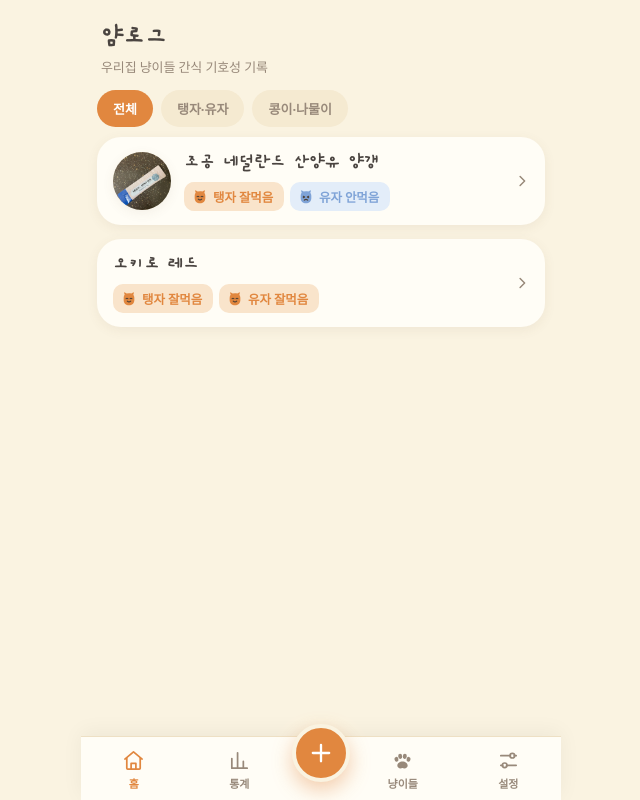
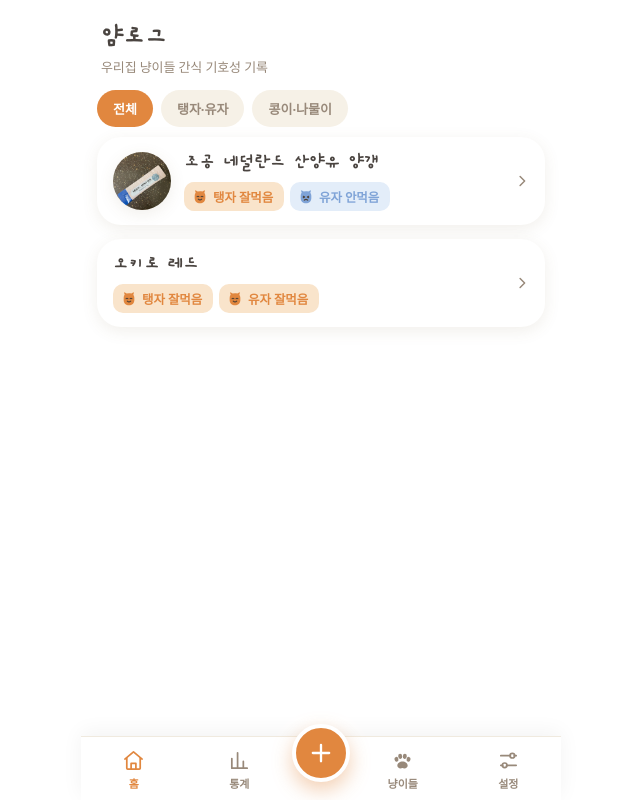
Before and after one commit to leedalnim/yamyamlog, a React (Vite) app: page / in a window 1280 px wide. Shown: the whole page, without its empty margins (319-959 px from the left). Built offline with nearby package versions, Linux system fonts and the light colour scheme.

Commit message:
Switch background to white; separate cards with soft shadows
배경을 크림 → 화이트로 변경 (레퍼런스와 동일), 카드 구분용 그림자 소폭 강화

Co-Authored-By: Claude Fable 5 <noreply@anthropic.com>
Claude-Session: https://claude.ai/code/session_012P4E8KKLDTEGFszDV2K2Pr

```diff
--- a/src/styles.css
+++ b/src/styles.css
@@ -17,12 +17,12 @@
 
 /* Headspace풍 팔레트 — 포근한 크림 바탕 + 소프트 블루/샌드/오렌지, 외곽선 없는 말랑한 면 */
 :root {
-  --bg: #faf3e1;
-  --surface: #fffdf6;
-  --surface-2: #f5ead1;
+  --bg: #ffffff;
+  --surface: #ffffff;
+  --surface-2: #f6f1e7;
   --ink: #4a4440;
   --muted: #98897a;
-  --line: #eee0c4;
+  --line: #f0eadf;
   --primary: #e1873f;
   --primary-ink: #ffffff;
   --accent-2: #7fa3d7;
@@ -35,8 +35,8 @@
   --radius-lg: 24px;
   --radius-md: 16px;
   --radius-sm: 12px;
-  --shadow: 0 8px 24px rgba(120, 95, 60, 0.10);
-  --shadow-sm: 0 3px 12px rgba(120, 95, 60, 0.08);
+  --shadow: 0 10px 28px rgba(120, 95, 60, 0.13);
+  --shadow-sm: 0 4px 16px rgba(120, 95, 60, 0.10);
   /* 본문은 잘 읽히는 일반체, 손글씨(Gaegu)는 제목·포인트에만 */
   --font: 'Pretendard', 'Apple SD Gothic Neo', 'Malgun Gothic', system-ui, -apple-system, sans-serif;
   --font-hand: 'Gaegu', 'Apple SD Gothic Neo', sans-serif;
```
